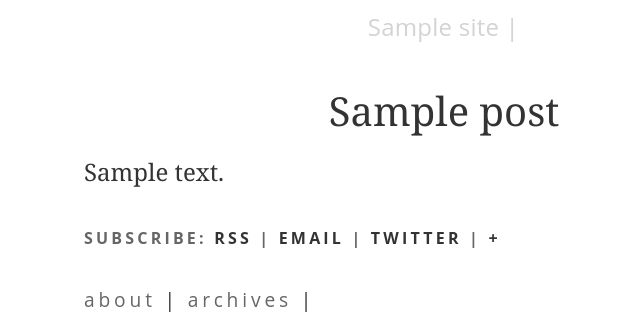
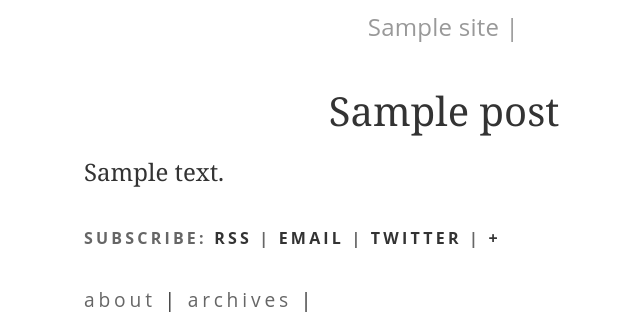
Before and after one commit to koryna/zh3, a WordPress theme: template page.php in a window 1280 px wide. Shown: the top 316 px of the page, without its empty margins (196-836 px from the left). Run offline with PHP 8.4 and a stand-in for WordPress, Linux system fonts and the light colour scheme; the site name, menu and one post (Sample post) are stand-ins, and other content is empty.

Commit message:
wip(layout) update colors to be seen on white

```diff
--- a/style.css
+++ b/style.css
@@ -100,17 +100,17 @@ table {
 	h1 {
 	    font-size: 150%;
 	    font-weight: normal;
-	    color: #d3d3d3;
+	    color: #999;
 	    letter-spacing: .01em;
 	    margin: 0 .05em 0 0;
 	    text-align: center;
 	}
 	h1 a:link {
-	    color: #d3d3d3;
+	    color: #999;
 	    text-decoration: none;
 	}
 	h1 a:visited {
-	    color: #d3d3d3;
+	    color: #999;
 	    text-decoration: none;
 	}
 	h1 a#tagline { color: #56a49f }
```
